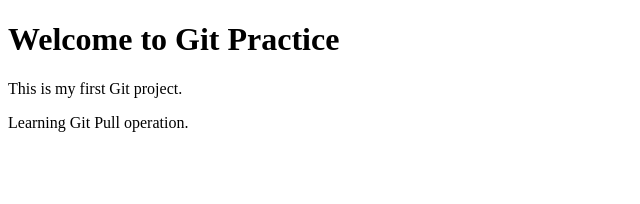
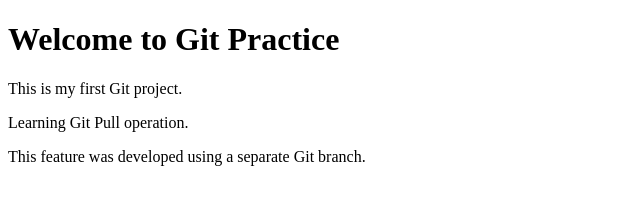
Before and after one commit to Sathwikreddy777/Git-Practice, a plain HTML site: page index.html in a window 1280 px wide. Shown: the whole page, without its empty margins (0-640 px from the left). Drawn offline with Linux system fonts and the light colour scheme.

Commit message:
Add new feature using feature branch

```diff
--- a/index.html
+++ b/index.html
@@ -7,5 +7,6 @@
     <h1>Welcome to Git Practice</h1>
     <p>This is my first Git project.</p>
     <p>Learning Git Pull operation.</p>
+    <p>This feature was developed using a separate Git branch.</p>
 </body>
 </html>
```
